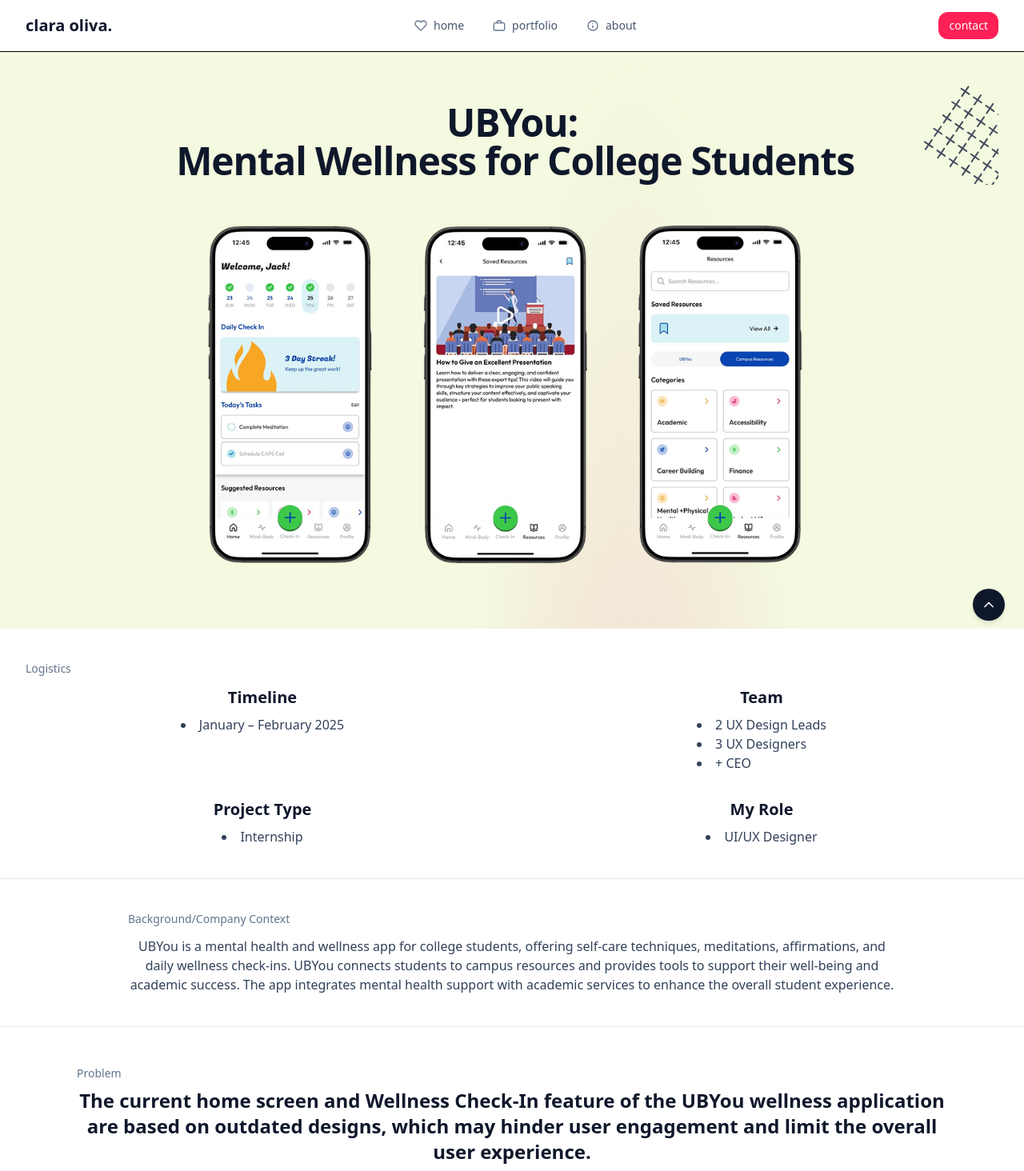
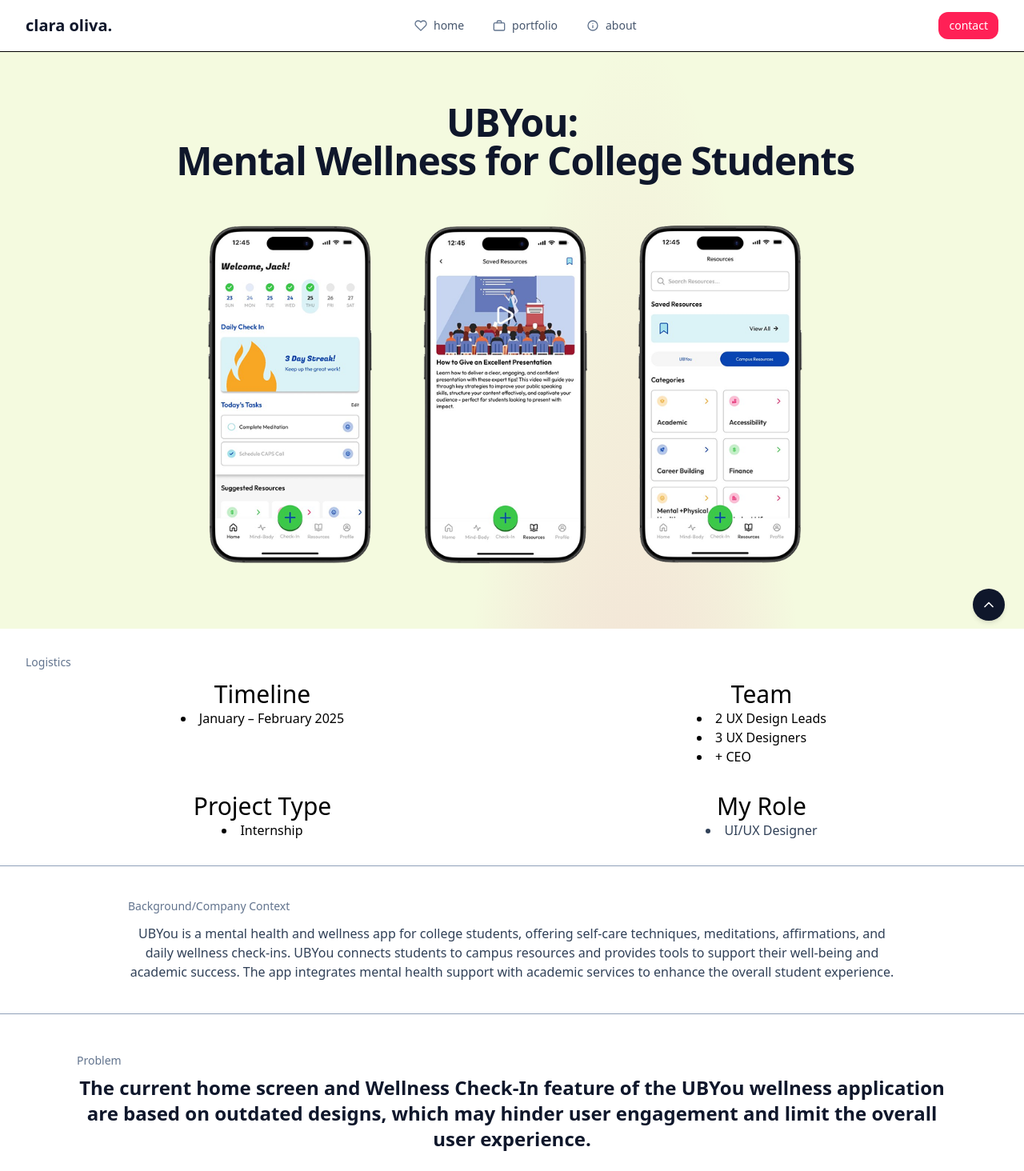
Before and after one commit to frankie1992/claras-site, a React (Vite) app: page /projects/ubyou in a window 1280 px wide. Shown: the top 1464 px of the page at 80% size. Built offline with nearby package versions, Linux system fonts and the light colour scheme.

Commit message:
UX Fixes

```diff
--- a/src/pages/projects/CityPups.tsx
+++ b/src/pages/projects/CityPups.tsx
@@ -15,7 +15,7 @@
   return (
     <div className="flex flex-col min-h-[60vh]">
       {/* Hero */}
-      <section className="relative bg-blob-gradient overflow-hidden">
+      <section className="relative overflow-hidden">
         <img src={backgroundHalfCircle} alt="" aria-hidden className="hidden md:block absolute left-[-28px] top-8 w-44 lg:w-64 pointer-events-none select-none opacity-90" />
         <img src={backgroundDots} alt="" aria-hidden className="hidden md:block absolute right-6 top-10 w-40 pointer-events-none select-none opacity-90" />
         <div className="mx-auto max-w-7xl px-4 md:px-6 lg:px-8 py-12 md:py-16">
--- a/src/pages/projects/Gatherly.tsx
+++ b/src/pages/projects/Gatherly.tsx
@@ -1,5 +1,4 @@
 import { Link } from 'react-router-dom'
-import backgroundHalfCircle from '../../assets/home-page/background-half-circle.svg'
 import backgroundCross from '../../assets/projects/ubyou/background-cross.svg'
 import heroPreview from '../../assets/projects/gatherly/gatherly-mobile-preview.png'
 import competitors from '../../assets/projects/gatherly/Competitors-1.png'
@@ -20,7 +19,6 @@
     <div className="flex flex-col min-h-[60vh]">
       {/* Hero */}
       <section className="relative overflow-hidden">
-        <img src={backgroundHalfCircle} alt="" aria-hidden className="hidden md:block absolute left-[-28px] top-8 w-44 lg:w-64 pointer-events-none select-none opacity-90" />
         <img src={backgroundCross} alt="" aria-hidden className="hidden md:block absolute right-6 top-10 w-24 pointer-events-none select-none opacity-80" />
         <div className="mx-auto max-w-7xl px-4 md:px-6 lg:px-8 py-12 md:py-16">
           <div className="text-center mb-8 md:mb-10">
@@ -36,16 +34,17 @@
       <section className="bg-white">
         <div className="mx-auto max-w-7xl px-4 md:px-6 lg:px-8 py-8 md:py-10">
           <p className="text-sm text-slate-500 mb-3">Logistics</p>
-          <div className="grid grid-cols-1 md:grid-cols-2 gap-8">
+          <div className="grid grid-cols-1 md:grid-cols-2 gap-8 text-center md:auto-rows-auto">
+            {/* Row 1 */}
             <div>
-              <h3 className="text-xl font-semibold text-slate-900 mb-2 text-center md:text-left">Timeline</h3>
-              <ul className="list-disc list-inside text-slate-700 text-center md:text-left">
+              <h3 className="text-xl font-semibold text-slate-900 mb-2">Timeline</h3>
+              <ul className="list-disc list-inside inline-block text-left text-slate-700">
                 <li>October - November 2024</li>
               </ul>
             </div>
             <div>
-              <h3 className="text-xl font-semibold text-slate-900 mb-2 text-center md:text-left">My Role</h3>
-              <ul className="list-disc list-inside text-slate-700 text-center md:text-left">
+              <h3 className="text-xl font-semibold text-slate-900 mb-2">My Role</h3>
+              <ul className="list-disc list-inside inline-block text-left text-slate-700">
                 <li>UI/UX Designer</li>
               </ul>
             </div>
@@ -54,12 +53,23 @@
       </section>
 
       <hr className="border-slate-200" />
-
       {/* Background/Company Context */}
       <section className="bg-white">
         <div className="mx-auto max-w-5xl px-4 md:px-6 lg:px-8 py-8 md:py-10">
           <p className="text-sm text-slate-500 mb-3">Background/Company Context</p>
           <p className="text-slate-700 text-center">A startup company has launched an event application that helps people meet new friends. The goal of the product is to create a social user experience that will help users get out and do activities in-person.Friends keep us company through the difficulties of our lives and help us grow, but when people move to a new city or town, fear and social anxiety can keep them from making new friends. How can we help people who have social anxiety step out and make new friends?</p>
+        </div>
+      </section>
+
+      <hr className="border-slate-200" />
+      {/* Background/Company Context */}
+      <section className="bg-white">
+        <div className="mx-auto max-w-5xl px-4 md:px-6 lg:px-8 py-8 md:py-10">
+          <p className="text-sm text-slate-500 mb-3">
+            Problem
+          </p>
+          <p className="text-slate-700 text-center">
+            The business team has identified a problem in that the number of people who say they are going to an event is significantly higher than the actual number of people who attend.           </p>
         </div>
       </section>
 
--- a/src/pages/projects/UBYou.tsx
+++ b/src/pages/projects/UBYou.tsx
@@ -26,9 +26,9 @@
           src={backgroundCross}
           alt=""
           aria-hidden
-          className="hidden md:block pointer-events-none select-none absolute right-8 top-10 w-24 opacity-80"
+          className="hidden md:block pointer-events-none select-none absolute right-6 bottom-6 w-28 lg:w-40 opacity-80 -z-10"
         />
-        <div className="mx-auto max-w-7xl px-4 md:px-6 lg:px-8 py-12 md:py-16">
+        <div className="relative z-10 mx-auto max-w-7xl px-4 md:px-6 lg:px-8 py-12 md:py-16">
           <div className="text-center mb-8 md:mb-10">
             <h1 className="text-3xl md:text-5xl font-extrabold tracking-tight text-slate-900">
               <div>UBYou:</div>
@@ -44,19 +44,23 @@
 
       {/* Logistics */}
       <section className="bg-white">
-        <div className="mx-auto max-w-7xl px-4 md:px-6 lg:px-8 py-8 md:py-10">
+        <div className="mx-auto max-w-7xl px-4 md:px-6 lg:px-8 py-6 md:py-8">
           <p className="text-sm text-slate-500 mb-3">Logistics</p>
           <div className="grid grid-cols-1 md:grid-cols-2 gap-8 text-center md:auto-rows-auto">
             {/* Row 1 */}
             <div>
-              <h3 className="text-xl font-semibold text-slate-900 mb-2">Timeline</h3>
-              <ul className="list-disc list-inside inline-block text-left text-slate-700">
+              <h2 className="text-3xl">
+                Timeline
+              </h2>
+              <ul className="list-disc list-inside inline-block text-left">
                 <li>January – February 2025</li>
               </ul>
             </div>
             <div>
-              <h3 className="text-xl font-semibold text-slate-900 mb-2">Team</h3>
-              <ul className="list-disc list-inside inline-block text-left text-slate-700">
+              <h2 className="text-3xl">
+                Team
+              </h2>
+              <ul className="list-disc list-inside inline-block text-left">
                 <li>2 UX Design Leads</li>
                 <li>3 UX Designers</li>
                 <li>+ CEO</li>
@@ -64,13 +68,17 @@
             </div>
             {/* Row 2 */}
             <div>
-              <h3 className="text-xl font-semibold text-slate-900 mb-2">Project Type</h3>
-              <ul className="list-disc list-inside inline-block text-left text-slate-700">
+              <h2 className="text-3xl">
+                Project Type
+              </h2>
+              <ul className="list-disc list-inside inline-block text-left">
                 <li>Internship</li>
               </ul>
             </div>
             <div>
-              <h3 className="text-xl font-semibold text-slate-900 mb-2">My Role</h3>
+              <h2 className="text-3xl">
+                My Role
+              </h2>
               <ul className="list-disc list-inside inline-block text-left text-slate-700">
                 <li>UI/UX Designer</li>
               </ul>
@@ -79,7 +87,7 @@
         </div>
       </section>
 
-      <hr className="border-slate-200" />
+      <hr className="border-slate-400" />
 
       {/* Background / Company Context */}
       <section className="bg-white">
@@ -93,7 +101,7 @@
         </div>
       </section>
 
-      <hr className="border-slate-200" />
+      <hr className="border-slate-400" />
 
 
 
@@ -111,7 +119,7 @@
           </div>
         </div>
       </section>
-      <hr className="border-slate-200" />
+      <hr className="border-slate-400" />
       {/* Solution */}
       <section className="bg-white relative">
 
@@ -129,7 +137,7 @@
         </div>
       </section>
 
-      <hr className="border-slate-200" />
+      <hr className="border-slate-400" />
 
       {/* Research and Discovery */}
       <section className="bg-white">
@@ -169,12 +177,12 @@
 
           {/* User stories table */}
           <div className="flex justify-center">
-            <img src={researchTable} alt="User stories summary table" className="w-full max-w-5xl h-auto rounded-xl border border-slate-200" />
+            <img src={researchTable} alt="User stories summary table" className="w-full max-w-5xl h-auto rounded-xl border border-slate-400" />
           </div>
         </div>
       </section>
 
-      <hr className="border-slate-200" />
+      <hr className="border-slate-400" />
 
       {/* Define */}
       <section className="bg-white">
@@ -200,7 +208,7 @@
         </div>
       </section>
 
-      <hr className="border-slate-200" />
+      <hr className="border-slate-400" />
 
       {/* Design */}
       <section className="bg-white">
@@ -224,7 +232,7 @@
         </div>
       </section>
 
-      <hr className="border-slate-200" />
+      <hr className="border-slate-400" />
 
       {/* Design System */}
       <section className="bg-white">
@@ -249,7 +257,7 @@
         </div>
       </section>
 
-      <hr className="border-slate-200" />
+      <hr className="border-slate-400" />
 
       {/* Hi‑Fidelity Designs */}
       <section className="bg-white">
@@ -264,7 +272,7 @@
         </div>
       </section>
 
-      <hr className="border-slate-200" />
+      <hr className="border-slate-400" />
 
       {/* Challenges and Lessons Learned */}
       <section className="bg-white">
@@ -280,7 +288,7 @@
         </div>
       </section>
 
-      <hr className="border-slate-200" />
+      <hr className="border-slate-400" />
 
       {/* Next Steps */}
       <section className="bg-white">
@@ -293,7 +301,7 @@
         </div>
       </section>
 
-      <hr className="border-slate-200" />
+      <hr className="border-slate-400" />
 
       <div className=" bg-white h-6 text-center ">
         <Link to="/" className="text-blue-600 hover:underline">← Back to Home</Link>
```
